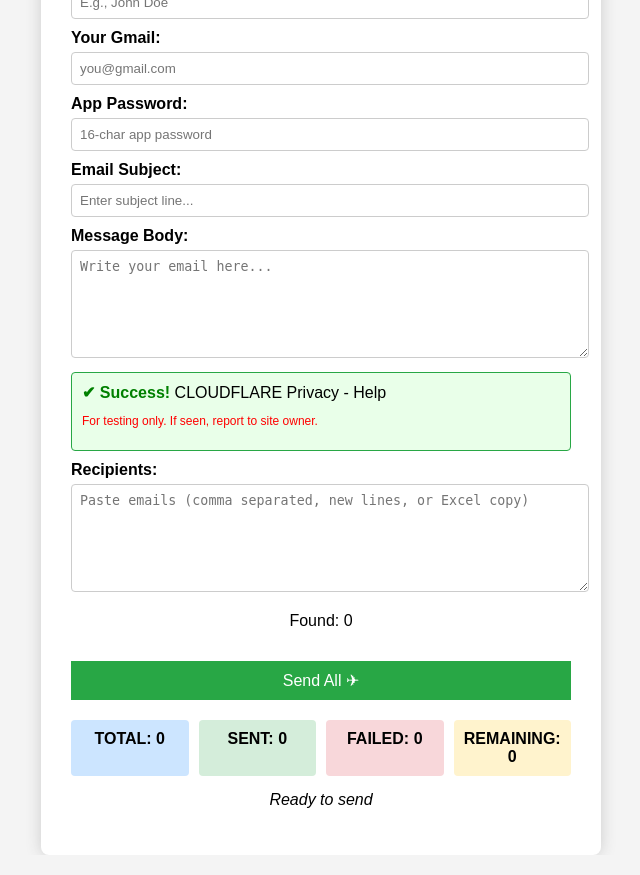
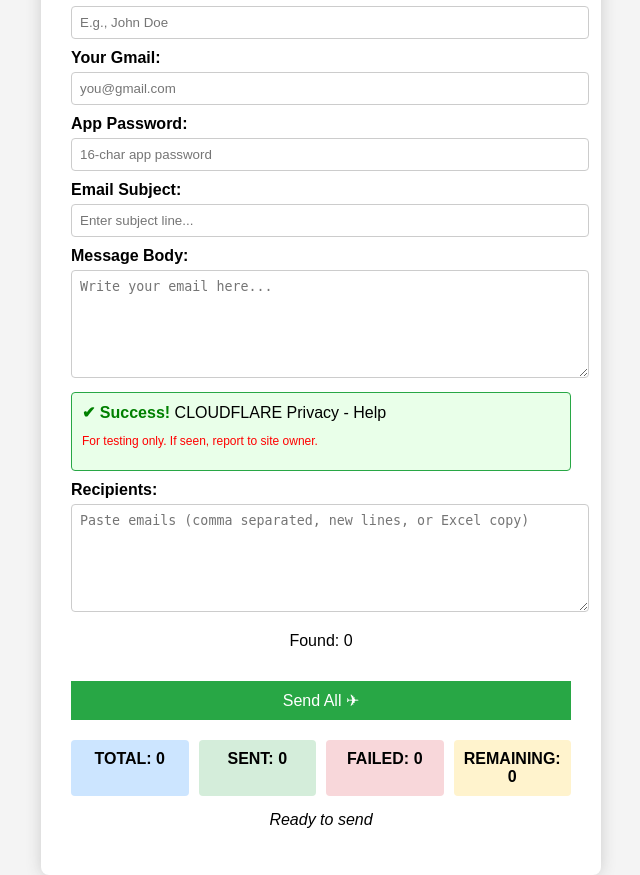
Before and after one commit to pradeepkumar95751-bit/Pradee-Kumar, a Flask app: page / in a window 1280 px wide. Shown: the whole page, without its empty margins (319-959 px from the left). Run offline with Flask 2, Linux system fonts and the light colour scheme.

Commit message:
Update style.css

```diff
--- a/static/style.css
+++ b/static/style.css
@@ -2,7 +2,7 @@ body {
     font-family: Arial, sans-serif;
     background: #f4f4f4;
     margin: 0;
-    height: 90vh;
+    height: 95vh;
     display: flex;
     align-items: center;
     justify-content: center;
@@ -12,7 +12,7 @@ body {
     display: flex;
     justify-content: center;
     align-items: center;
-    width: 100%;
+    width: 95%;
 }
 
 .dashboard {
```
